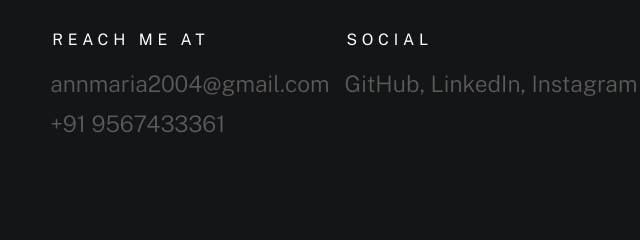
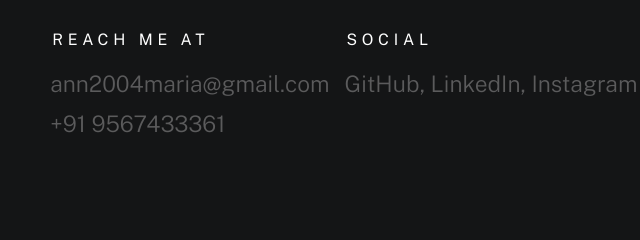
Before and after one commit to annmaria2004/annmaria-portfolio, a plain HTML site: page index.html in a window 1280 px wide. Shown: the part 4246-4486 px from the top of the page, 21-661 px from the left. Drawn offline with nearby package versions, Linux system fonts and the light colour scheme; a web font is replaced by a local one.

Commit message:
Updated contact section with real links and email

```diff
--- a/index.html
+++ b/index.html
@@ -319,7 +319,7 @@
         <div class="column lg-3 md-5 tab-6 stack-on-550 contact-block">
             <h3 class="text-pretitle">Reach me at</h3>
             <p class="contact-links">
-                <a href="mailto:annmaria2004@gmail.com" class="mailtoui">annmaria2004@gmail.com</a><br>
+                <a href="mailto:ann2004maria@gmail.com" class="mailtoui">ann2004maria@gmail.com</a><br>
                 <a href="tel:+919567433361">+91 9567433361</a>
             </p>
         </div>
```
